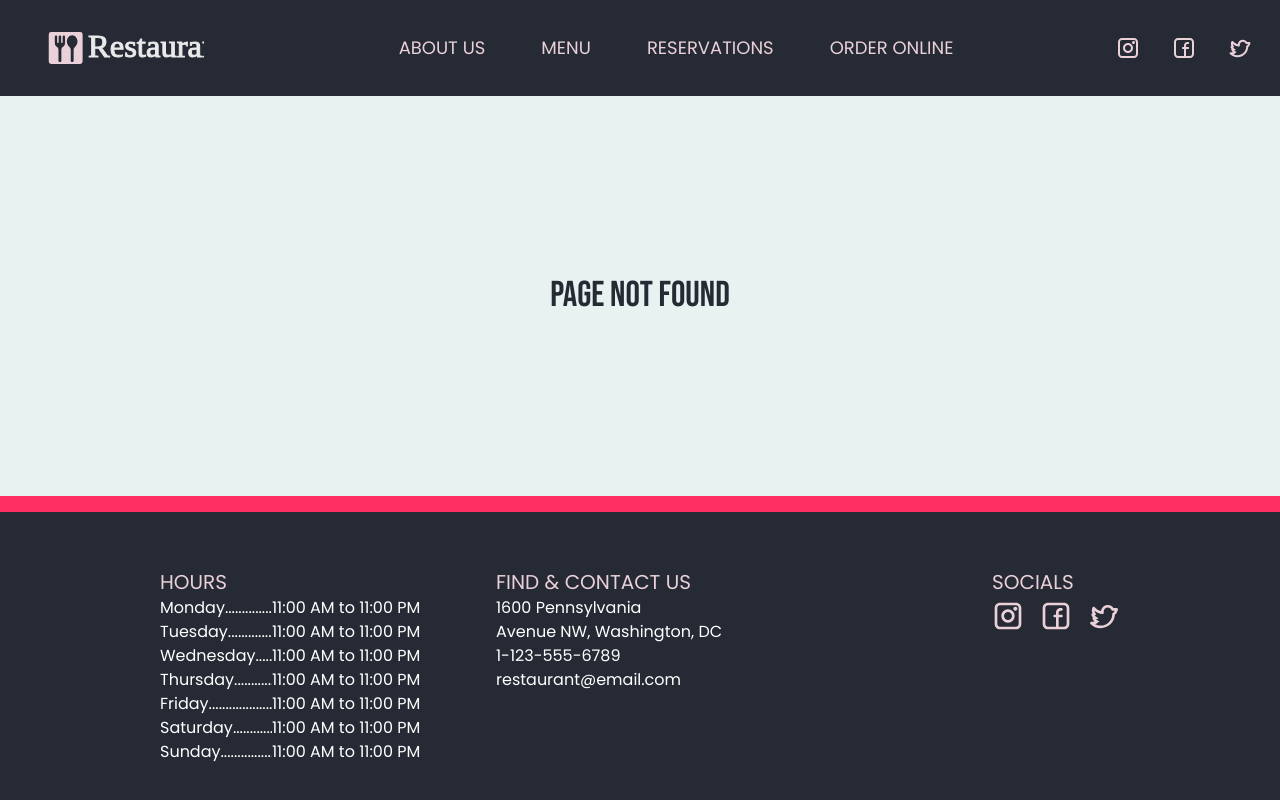
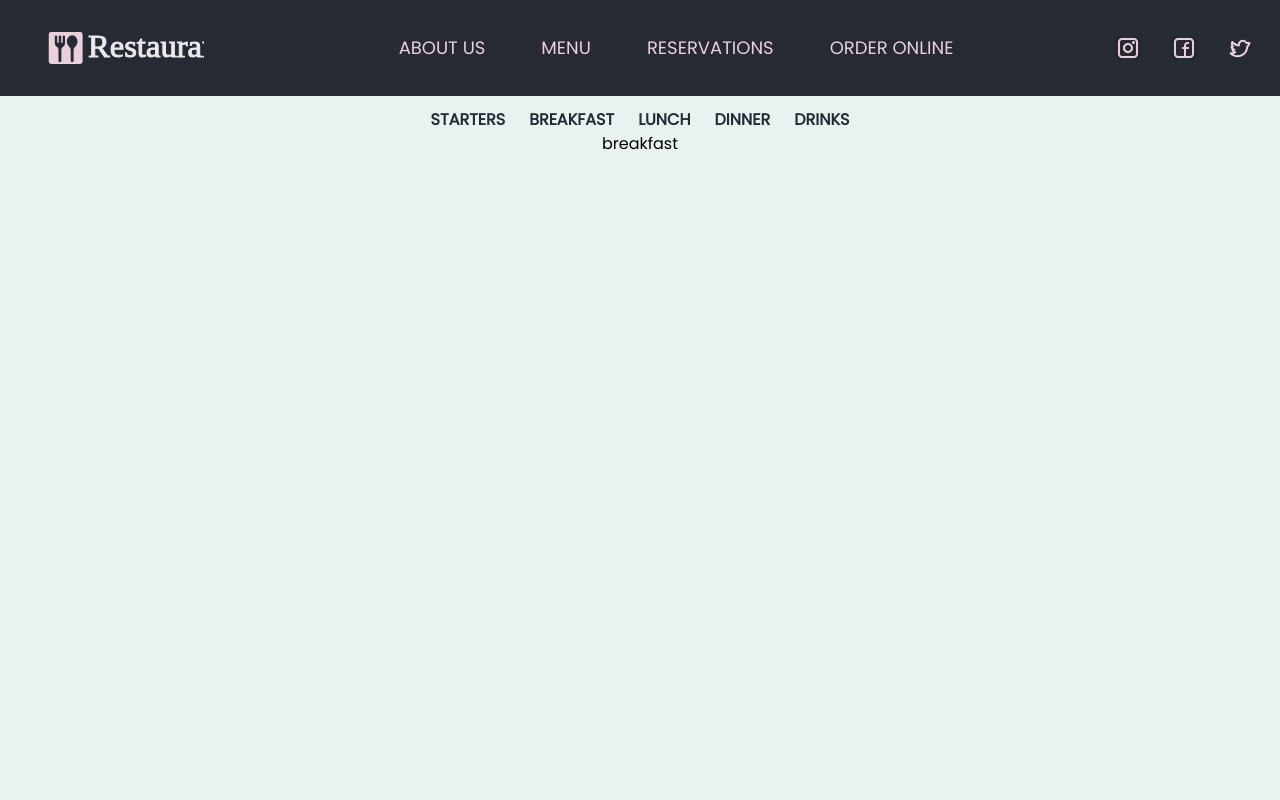
Before and after one commit to THallerJ/restaurant-next, a Next.js app: page /order/breakfast in a window 1280 px wide. Before the commit this address had no page. Built offline with nearby package versions, Linux system fonts and the light colour scheme.

Commit message:
added order nested routes

```diff
--- /dev/null
+++ b/src/app/order/breakfast/page.tsx
@@ -0,0 +1,7 @@
+import React from "react";
+
+const page = () => {
+  return <div>breakfast</div>;
+};
+
+export default page;
--- /dev/null
+++ b/src/app/order/components/MenuHeader.tsx
@@ -0,0 +1,16 @@
+import React from "react";
+import Link from "next/link";
+
+const MenuHeader = () => {
+  return (
+    <div className="flex space-x-6 font-semibold uppercase text-dark">
+      <Link href="/order/starters">Starters</Link>
+      <Link href="/order/breakfast">Breakfast</Link>
+      <Link href="/order/lunch">Lunch</Link>
+      <Link href="/order/dinner">Dinner</Link>
+      <Link href="/order/drinks">Drinks</Link>
+    </div>
+  );
+};
+
+export default MenuHeader;
--- a/src/app/order/components/Order.tsx
+++ b/src/app/order/components/Order.tsx
@@ -1,7 +1,8 @@
 import React from "react";
+import MenuHeader from "./MenuHeader";
 
 const Order = () => {
-  return <div>Order</div>;
+  return <div className="bg-red-400">Hello</div>;
 };
 
 export default Order;
--- /dev/null
+++ b/src/app/order/dinner/page.tsx
@@ -0,0 +1,7 @@
+import React from "react";
+
+const page = () => {
+  return <div>dinner</div>;
+};
+
+export default page;
--- /dev/null
+++ b/src/app/order/drinks/page.tsx
@@ -0,0 +1,7 @@
+import React from "react";
+
+const page = () => {
+  return <div>drinks</div>;
+};
+
+export default page;
--- /dev/null
+++ b/src/app/order/layout.tsx
@@ -0,0 +1,13 @@
+import React from "react";
+import MenuHeader from "./components/MenuHeader";
+
+const layout = ({ children }: { children: React.ReactNode }) => {
+  return (
+    <div className="flex h-full flex-col items-center bg-offwhite p-3">
+      <MenuHeader />
+      {children}
+    </div>
+  );
+};
+
+export default layout;
--- /dev/null
+++ b/src/app/order/lunch/page.tsx
@@ -0,0 +1,7 @@
+import React from "react";
+
+const page = () => {
+  return <div>lunch</div>;
+};
+
+export default page;
--- a/src/app/order/page.tsx
+++ b/src/app/order/page.tsx
@@ -1,4 +1,5 @@
 import Order from "./components/Order";
+
 const page = () => {
   return <Order />;
 };
--- /dev/null
+++ b/src/app/order/starters/page.tsx
@@ -0,0 +1,7 @@
+import React from "react";
+
+const page = () => {
+  return <div>starters</div>;
+};
+
+export default page;
```
